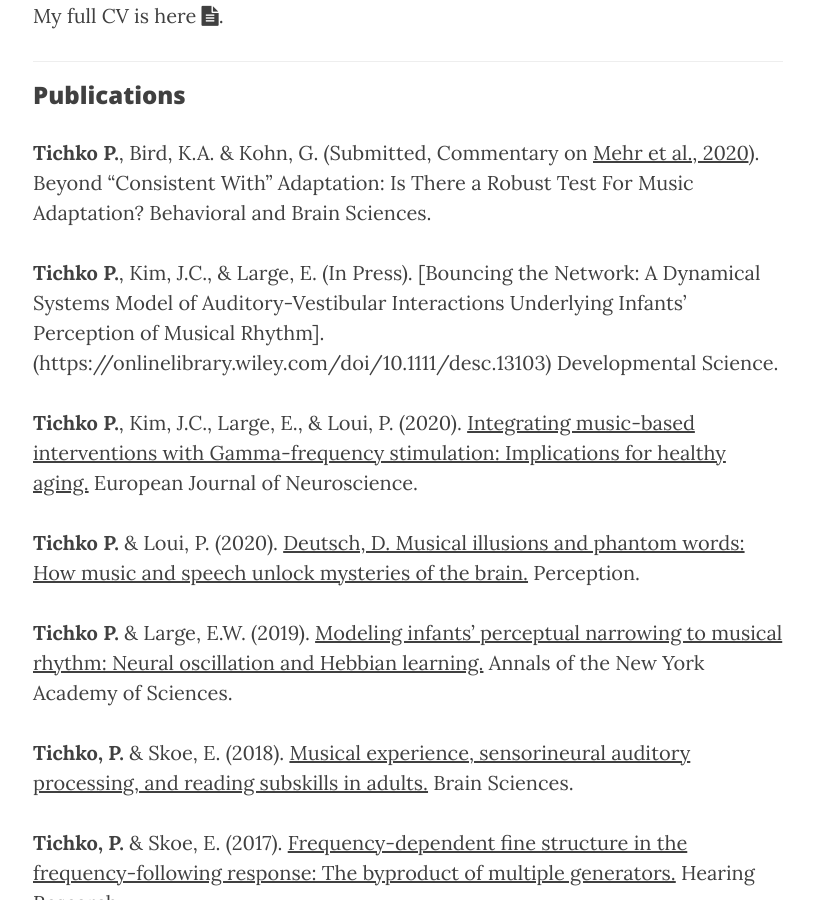
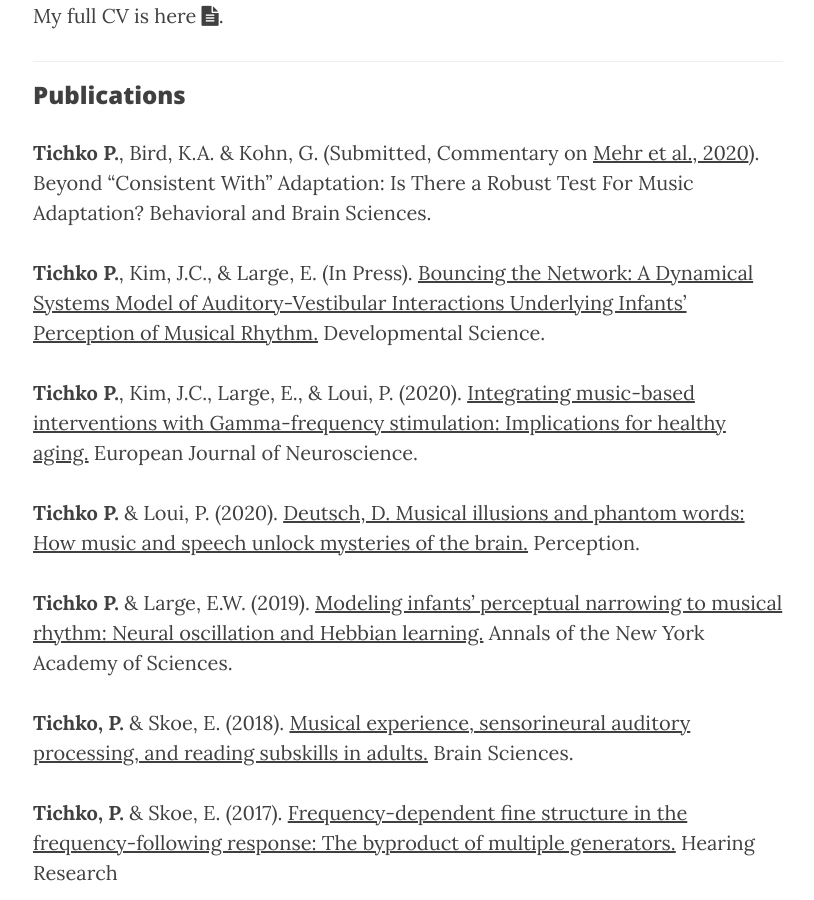
Before and after one commit to ptichko/ptichko.github.io, a Jekyll site: the page built from 2_cv-pubs.md, in a window 1280 px wide and 900 px high, scrolled down 501 px. Shown: the whole window, without its empty margins (232-1046 px from the left). Built offline with Jekyll 4.4.1, drawn with Linux system fonts in a browser that asks for light colours; nearby versions of some CDN libraries.

Commit message:
Update 2_cv-pubs.md

```diff
--- a/2_cv-pubs.md
+++ b/2_cv-pubs.md
@@ -12,7 +12,7 @@ ___
 
 **Tichko P.**, Bird, K.A. & Kohn, G. (Submitted, Commentary on [Mehr et al., 2020](https://www.cambridge.org/core/journals/behavioral-and-brain-sciences/article/origins-of-music-in-credible-signaling/82D36C04DA04D96AD9A77EEAF4BBFB34)). Beyond “Consistent With” Adaptation: Is There a Robust Test For Music Adaptation? Behavioral and Brain Sciences.
 
-**Tichko P.**, Kim, J.C., & Large, E. (In Press). [Bouncing the Network: A Dynamical Systems Model of Auditory-Vestibular Interactions Underlying Infants' Perception of Musical Rhythm].(https://onlinelibrary.wiley.com/doi/10.1111/desc.13103) Developmental Science.
+**Tichko P.**, Kim, J.C., & Large, E. (In Press). [Bouncing the Network: A Dynamical Systems Model of Auditory-Vestibular Interactions Underlying Infants' Perception of Musical Rhythm.](https://onlinelibrary.wiley.com/doi/10.1111/desc.13103) Developmental Science.
 
 **Tichko P.**, Kim, J.C., Large, E., & Loui, P. (2020). [Integrating music-based interventions with Gamma-frequency stimulation: Implications for healthy aging.](https://onlinelibrary.wiley.com/doi/abs/10.1111/ejn.15059?af=R) European Journal of Neuroscience.
 
```
